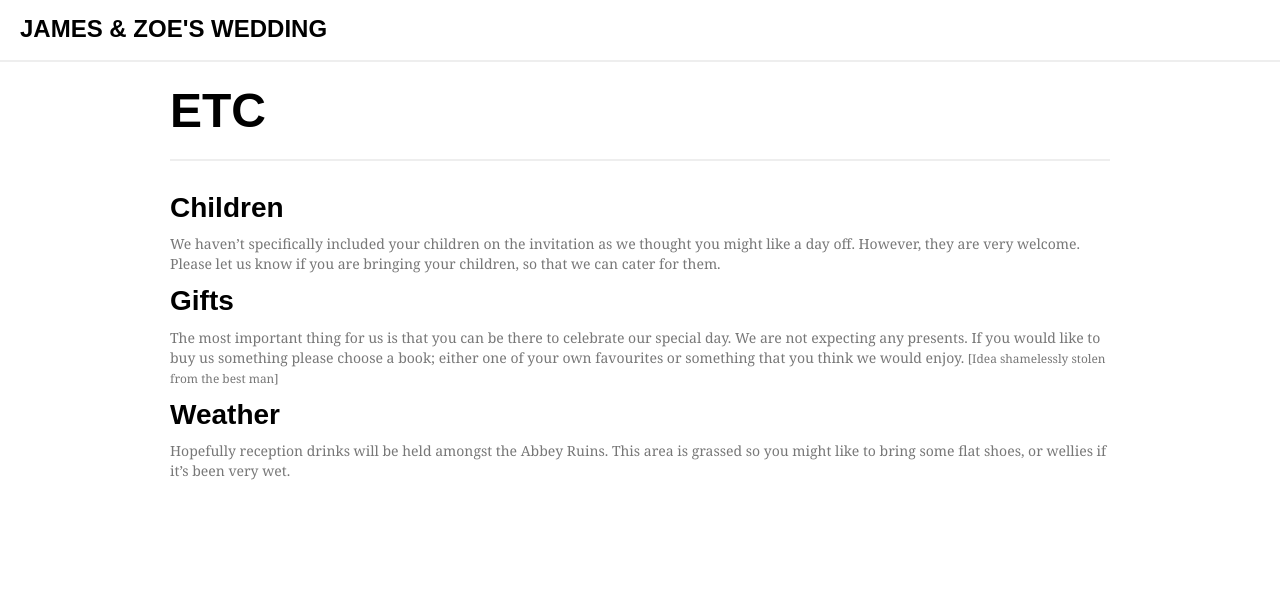
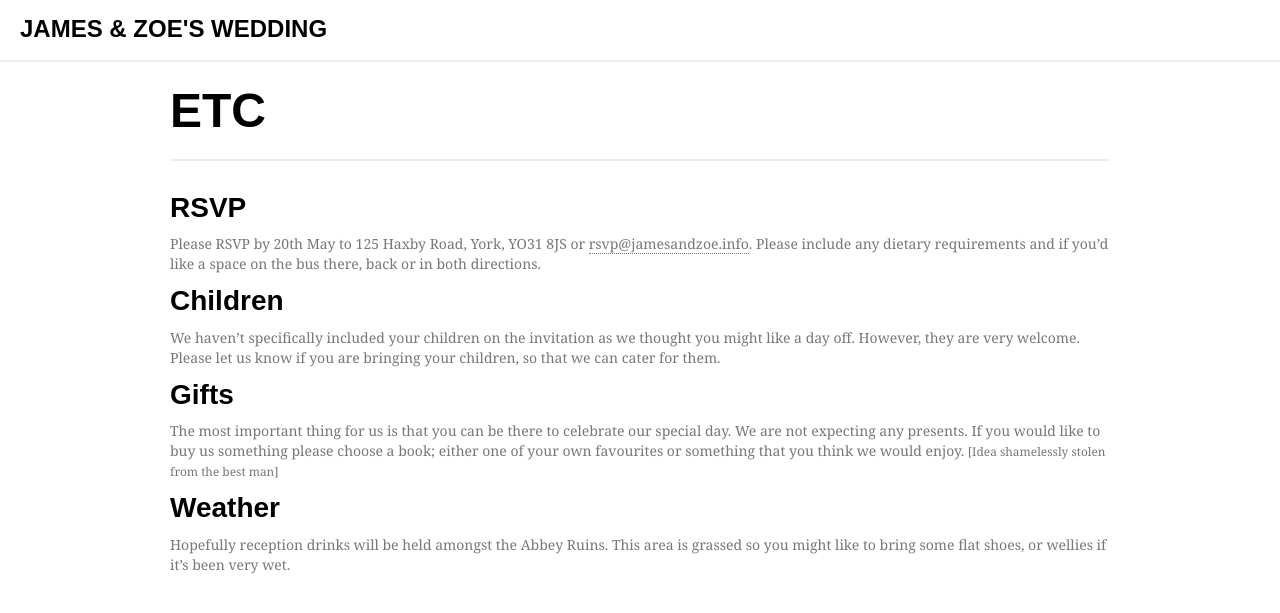
Before and after one commit to jstembridge/jamesandzoe.info, a Jekyll site: the page built from etc.md, in a window 1280 px wide. Shown: the top 613 px of the page. Built offline with Jekyll 4.4.1, drawn with Linux system fonts in a browser that asks for light colours; nearby versions of some CDN libraries; some web fonts are replaced.

Commit message:
Add rsvp

```diff
--- a/etc.md
+++ b/etc.md
@@ -2,6 +2,9 @@
 layout: page
 title: ETC
 ---
+### RSVP
+Please RSVP by 20th May to 125 Haxby Road, York, YO31 8JS or <a href="mailto:rsvp@jamesandzoe.info">rsvp@jamesandzoe.info</a>.  Please include any dietary requirements and if you'd like a space on the bus there, back or in both directions.
+
 ### Children
 We haven’t specifically included your children on the invitation as we thought you might like a day off.  However, they are very welcome.  Please let us know if you are bringing your children, so that we can cater for them.
 
```
Also changed, not shown: travel.md (+1 -1 lines).
